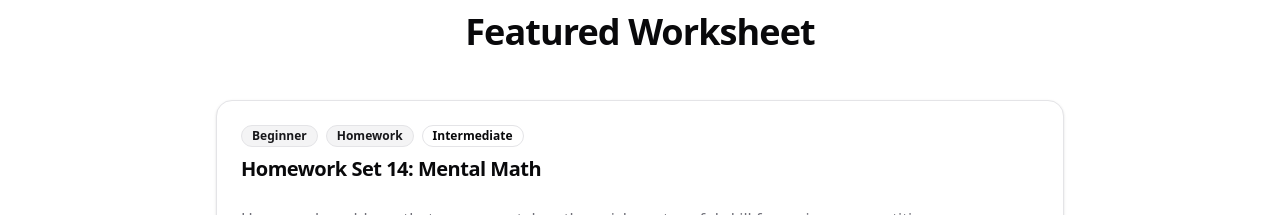
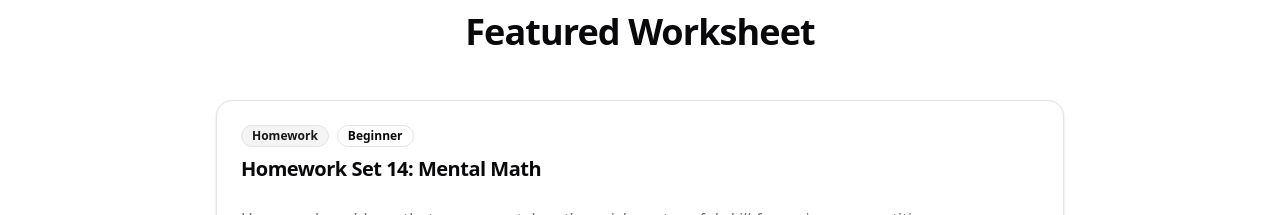
Before and after one commit to Dersdadawg/sis-mat-website, a Next.js app: page / in a window 1280 px wide. Shown: the part 2220-2435 px from the top of the page. Built offline with nearby package versions, Linux system fonts and the light colour scheme.

Commit message:
Update worksheets.ts
updated tags

```diff
--- a/content/worksheets.ts
+++ b/content/worksheets.ts
@@ -31,8 +31,8 @@ export const worksheets: Worksheet[] = [
     title: "Homework Set 14: Mental Math",
     date: "March 6, 2026",
     sortdate: "2026-3-6",
-    difficulty: "Intermediate",
-    tags: ["Beginner", "Homework"],
+    difficulty: "Beginner",
+    tags: ["Homework"],
     description:
       "Homework problems that cover mental math, a niche yet useful skill for various competitions.",
     pdfUrl: "/images/worksheets/MAT%20HW14.pdf",
@@ -44,7 +44,7 @@ export const worksheets: Worksheet[] = [
     date: "February 27, 2026",
     sortdate: "2026-2-27",
     difficulty: "Intermediate",
-    tags: ["Geometry", "Intermediate", "Homework"],
+    tags: ["Geometry", "Homework"],
     description:
       "Homework problems that cover Ptolemy's theorem, a rather fundamental theorem in algebra concerning cyclic quadrilaterals.",
     pdfUrl: "/images/worksheets/MAT_HW_Set_13.pdf",
@@ -55,7 +55,7 @@ export const worksheets: Worksheet[] = [
     date: "February 20, 2026",
     sortdate: "2026-2-20",
     difficulty: "Intermediate",
-    tags: ["Combinatorics", "Intermediate", "Homework"],
+    tags: ["Combinatorics", "Homework"],
     description:
       "Homework problems on Stars and Bars, one of the most common ways to solve combinatorics problems.",
     pdfUrl: "/images/worksheets/MAT_HW_Set_12 (1).pdf",
@@ -66,7 +66,7 @@ export const worksheets: Worksheet[] = [
     date: "February 13, 2026",
     sortdate: "2026-2-13",
     difficulty: "Beginner",
-    tags: ["Number Theory", "Beginner", "Homework"],
+    tags: ["Number Theory","Homework"],
     description:
       "Learn the basics of bases, which can be used to simplify a lot of difficult problems into much easier ones.",
     pdfUrl: "/images/worksheets/MAT_HW_Set_11 1.pdf",
@@ -77,7 +77,7 @@ export const worksheets: Worksheet[] = [
     date: "February 6, 2026",
     sortdate: "2026-2-6",
     difficulty: "Advanced",
-    tags: ["Geometry", "Advanced", "Homework"],
+    tags: ["Geometry", "Homework"],
     description:
       "A comprehensive problem set that takes you through the basics and use cases of the nine-point circle.",
     pdfUrl: "/images/worksheets/MAT_HW_2_6.pdf",
@@ -88,7 +88,7 @@ export const worksheets: Worksheet[] = [
     date: "February 5, 2026",
     sortdate: "2026-2-5",
     difficulty: "Intermediate",
-    tags: ["Number Theory", "Intermediate", "Homework"],
+    tags: ["Algebra", "Homework"],
     description:
       "Homework set on invariants, often used to quickly find patterns and answers in seemingly complex or unsolvable problems.",
     pdfUrl: "/images/worksheets/MAT_HW_Set_9.pdf",
@@ -99,7 +99,7 @@ export const worksheets: Worksheet[] = [
     date: "January 18, 2026",
     sortdate: "2026-1-18",
     difficulty: "Beginner",
-    tags: ["Number Theory", "Beginner", "Homework"],
+    tags: ["Number Theory", "Homework"],
     description:
       "Learn about and solve questions on modular arithmetic and Euler's totient theorem.",
     pdfUrl: "/images/worksheets/MAT_HW_1_17.pdf",
@@ -110,7 +110,7 @@ export const worksheets: Worksheet[] = [
     date: "January 9, 2026",
     sortdate: "2026-1-9",
     difficulty: "Beginner",
-    tags: ["Combinatorics", "Beginner", "Homework"],
+    tags: ["Combinatorics", "Homework"],
     description:
       "Homework set with problems on Pascal's triangle, a powerful tool in combinatorics, algebra.",
     pdfUrl: "/images/worksheets/MAT_HW_1_9_2026-1.pdf",
@@ -121,7 +121,7 @@ export const worksheets: Worksheet[] = [
     date: "November 14, 2025",
     sortdate: "2025-11-14",
     difficulty: "Beginner",
-    tags: ["Algebra", "Beginner", "Homework"],
+    tags: ["Algebra", "Homework"],
     description:
       "Homework set with problems on complex numbers, often necessary for understandin the solutions to many different problems.",
     pdfUrl: "/images/worksheets/MAT_HW_11_15_2025.pdf",
@@ -132,7 +132,7 @@ export const worksheets: Worksheet[] = [
     date: "November 7, 2025",
     sortdate: "2025-11-7",
     difficulty: "Intermediate",
-    tags: ["Algebra", "Intermediate", "Homework"],
+    tags: ["Algebra", "Homework"],
     description:
       "Learn about various use cases of the geometric series and its summations.",
     pdfUrl: "/images/worksheets/MAT_HW_11_7_2025.pdf",
@@ -143,7 +143,7 @@ export const worksheets: Worksheet[] = [
     date: "October 30, 2025",
     sortdate: "2025-10-30",
     difficulty: "Intermediate",
-    tags: ["Algebra", "Intermediate", "Homework"],
+    tags: ["Algebra", "Homework"],
     description:
       "Discover how to prove various different problems using the method of induction, often necessary in proof-based competitions.",
     pdfUrl: "/images/worksheets/MAT_HW_10_31_2025.pdf",
@@ -154,7 +154,7 @@ export const worksheets: Worksheet[] = [
     date: "October 17, 2025",
     sortdate: "2025-10-17",
     difficulty: "Beginner",
-    tags: ["Number Theory", "Beginner", "Homework"],
+    tags: ["Number Theory", "Homework"],
     description:
       "Learn the basics of game theory through the game of Nim and finding winning strategies.",
     pdfUrl: "/images/worksheets/MAT_HW_10_17_2025.pdf",
@@ -165,7 +165,7 @@ export const worksheets: Worksheet[] = [
     date: "September 26, 2025",
     sortdate: "2025-9-26",
     difficulty: "Beginner",
-    tags: ["Algebra", "Beginner", "Homework"],
+    tags: ["Algebra", "Homework"],
     description:
       "Homework set with problems on factorials and their prime factorizations.",
     pdfUrl: "/images/worksheets/MAT_HW_9_26_2025.pdf",
@@ -176,7 +176,7 @@ export const worksheets: Worksheet[] = [
     date: "September 19, 2025",
     sortdate: "2025-9-19",
     difficulty: "Intermediate",
-    tags: ["Algebra", "Intermediate", "Homework"],
+    tags: ["Algebra", "Homework"],
     description:
       "Homework set with problems on Simon's Favorite Factoring Trick, one of the tools used to solve Diophantine equations.",
     pdfUrl: "/images/worksheets/MAT_HW_9_19_2025 (2).pdf",
```
